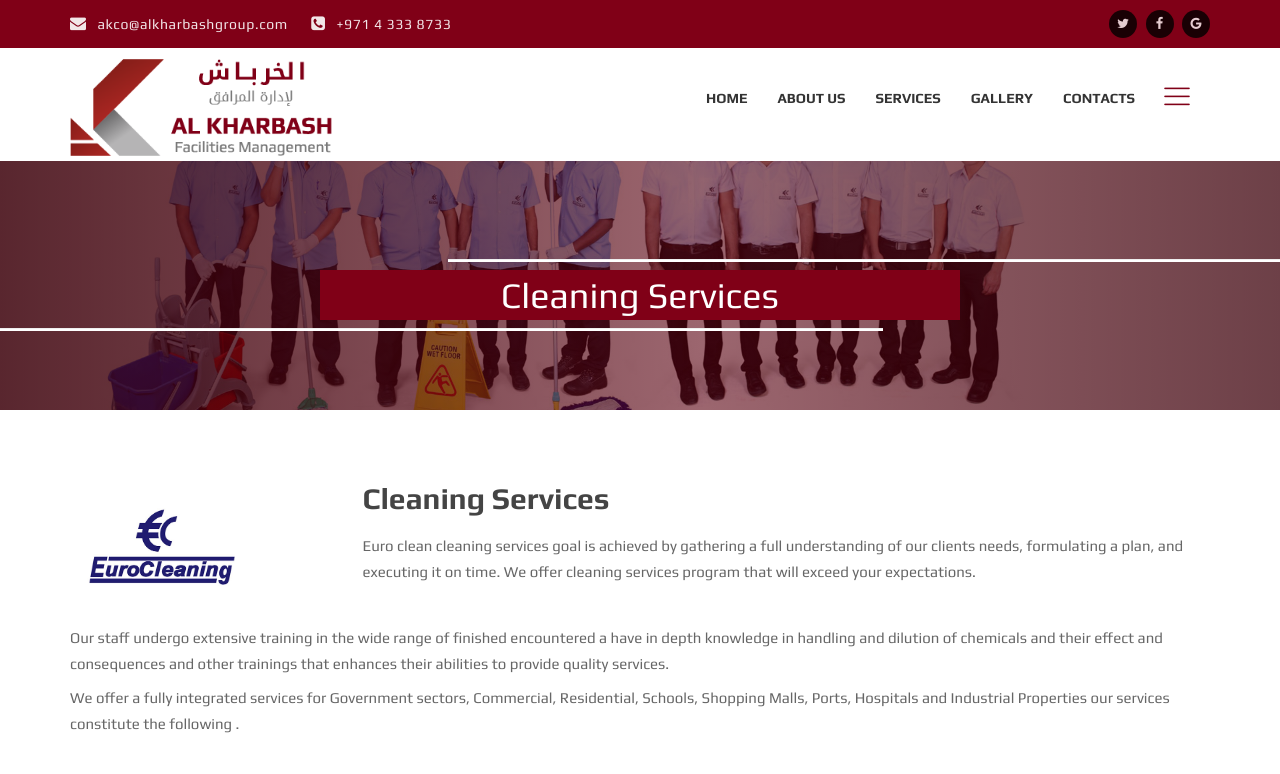
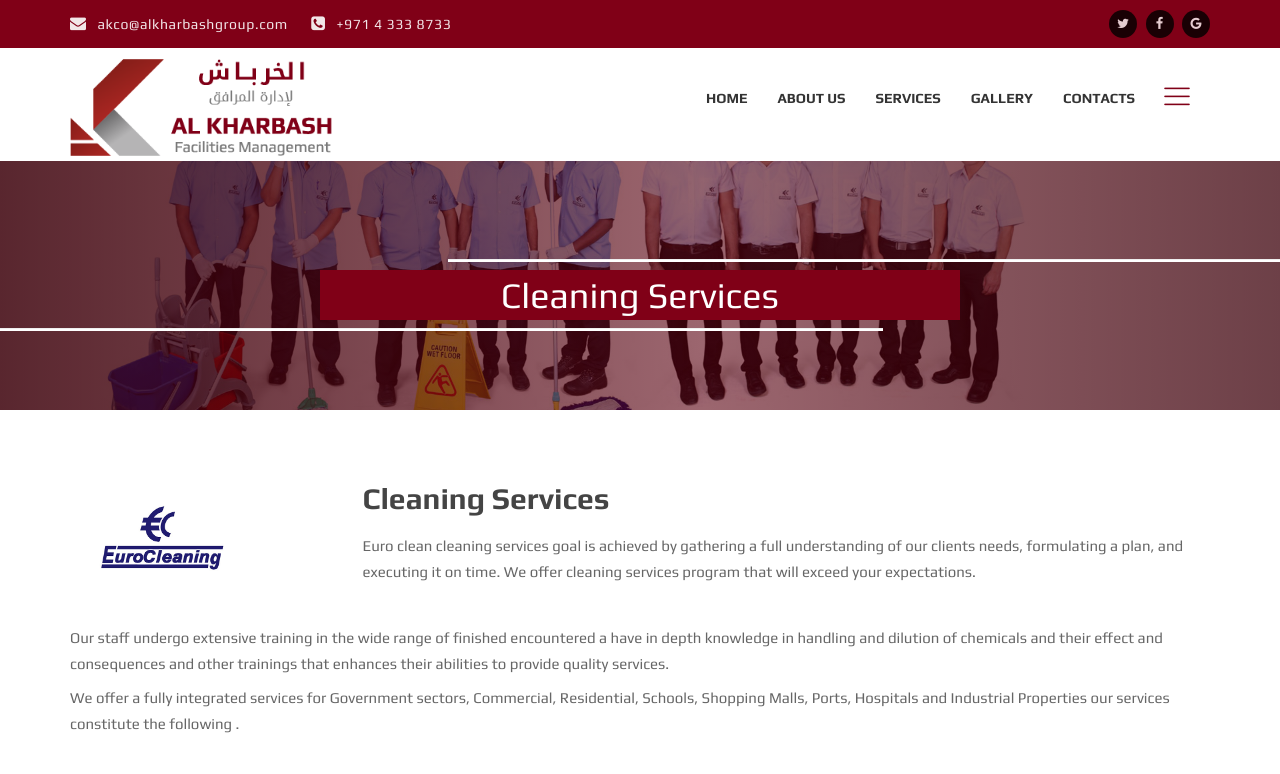
Before and after one commit to Yennetivinay/Al-kharbash, a plain HTML site: page cleaning.html in a window 1280 px wide. Shown: the top 774 px of the page. Drawn offline with Linux system fonts and the light colour scheme.

Commit message:
Service pages: logo height follows the intro text
On desktop the logo beside the intro is sized to the height of the text
next to it; on tablet/phone it is capped at 180px wide instead of filling
the screen.

```diff
--- a/css/enhancements.css
+++ b/css/enhancements.css
@@ -93,6 +93,40 @@ textarea:focus-visible {
     object-fit: cover;
 }
 .single-services-page .brd { margin-bottom: 30px; }
+/* logo next to the intro: same height as the text beside it (desktop only; stacks on smaller screens) */
+@media (min-width: 992px) {
+    .single-services-page .col-md-12 > .row:first-child {
+        display: flex;
+        flex-wrap: wrap;
+        align-items: stretch;
+    }
+    .single-services-page .col-md-12 > .row:first-child:before,
+    .single-services-page .col-md-12 > .row:first-child:after { display: none; }
+    .single-services-page .col-md-12 > .row:first-child > .col-md-3 { position: relative; }
+    .single-services-page .col-md-12 > .row:first-child > .col-md-3 .single-well {
+        position: absolute;
+        top: 0;
+        bottom: 40px; /* matches .single-well margin-bottom on the text column */
+        left: 15px;
+        right: 15px;
+        margin: 0;
+    }
+    .single-services-page .col-md-12 > .row:first-child .well-img,
+    .single-services-page .col-md-12 > .row:first-child .well-img img {
+        height: 100%;
+    }
+    .single-services-page .col-md-12 > .row:first-child .well-img img {
+        width: 100%;
+        object-fit: contain;
+        object-position: center top;
+    }
+}
+@media (max-width: 991px) {
+    .single-services-page .col-md-12 > .row:first-child .well-img img {
+        max-width: 180px;
+        margin: 0 auto;
+    }
+}
 
 /* ---------- Service cards (home page) ---------- */
 .img-hover-text12.sty2.has-link { cursor: pointer; }
```
